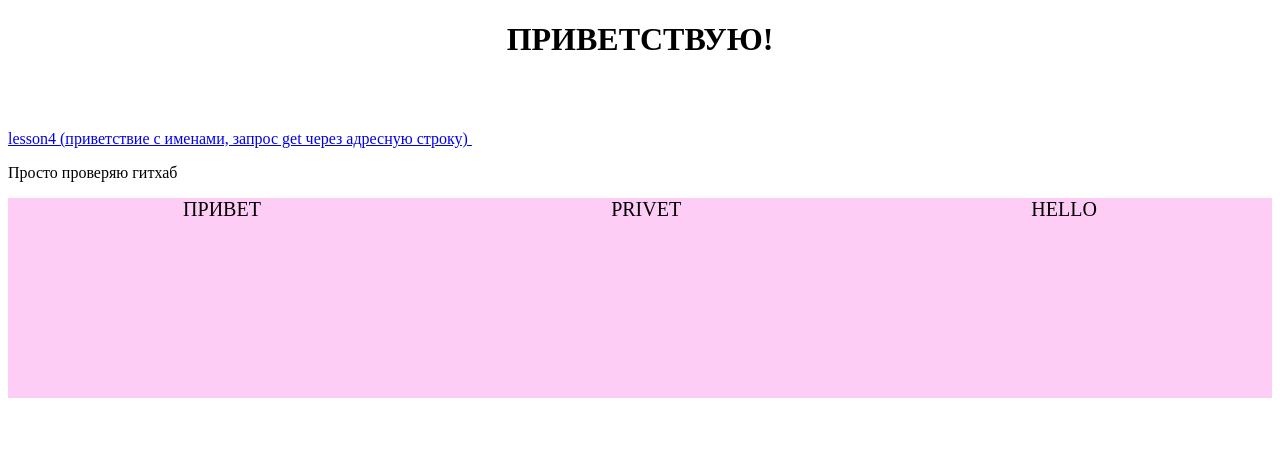
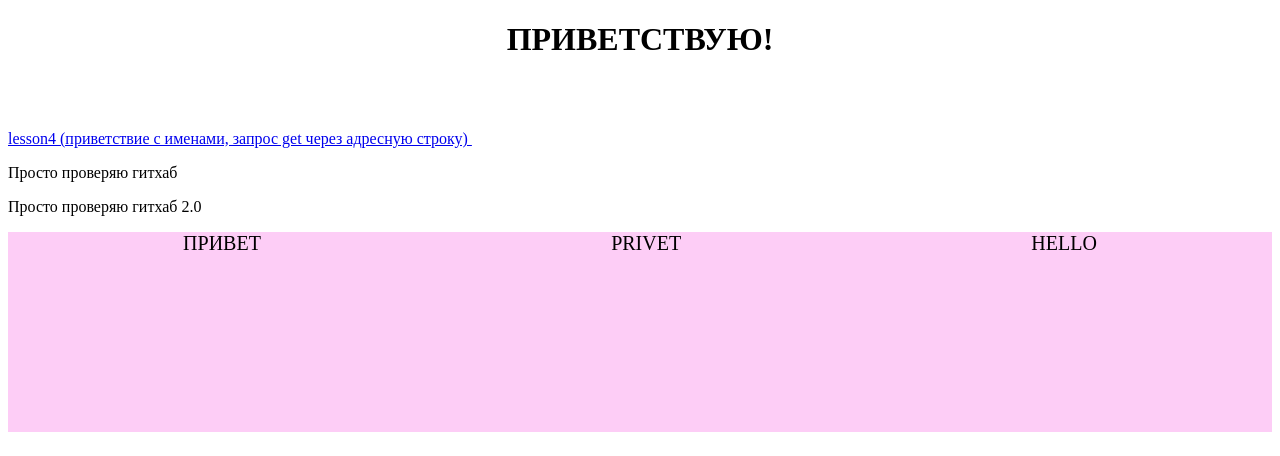
Before and after one commit to nastenkass/MY_FIRST_PROJECT_ON_DJANGO, a Django app: page / in a window 1280 px wide. Shown: the part 208-664 px from the top of the page. Run offline with Django 4.2, Linux system fonts and the light colour scheme.

Commit message:
просто проверяю гитхаб 2.0 :)

```diff
--- a/mysite/polls/templates/index.html
+++ b/mysite/polls/templates/index.html
@@ -12,6 +12,7 @@
     <img src='{% static "instagram-64.png" %}' alt="">
 
     <p> Просто проверяю гитхаб</p>
+    <p> Просто проверяю гитхаб 2.0</p>
 
 
 {% endblock %}
```
